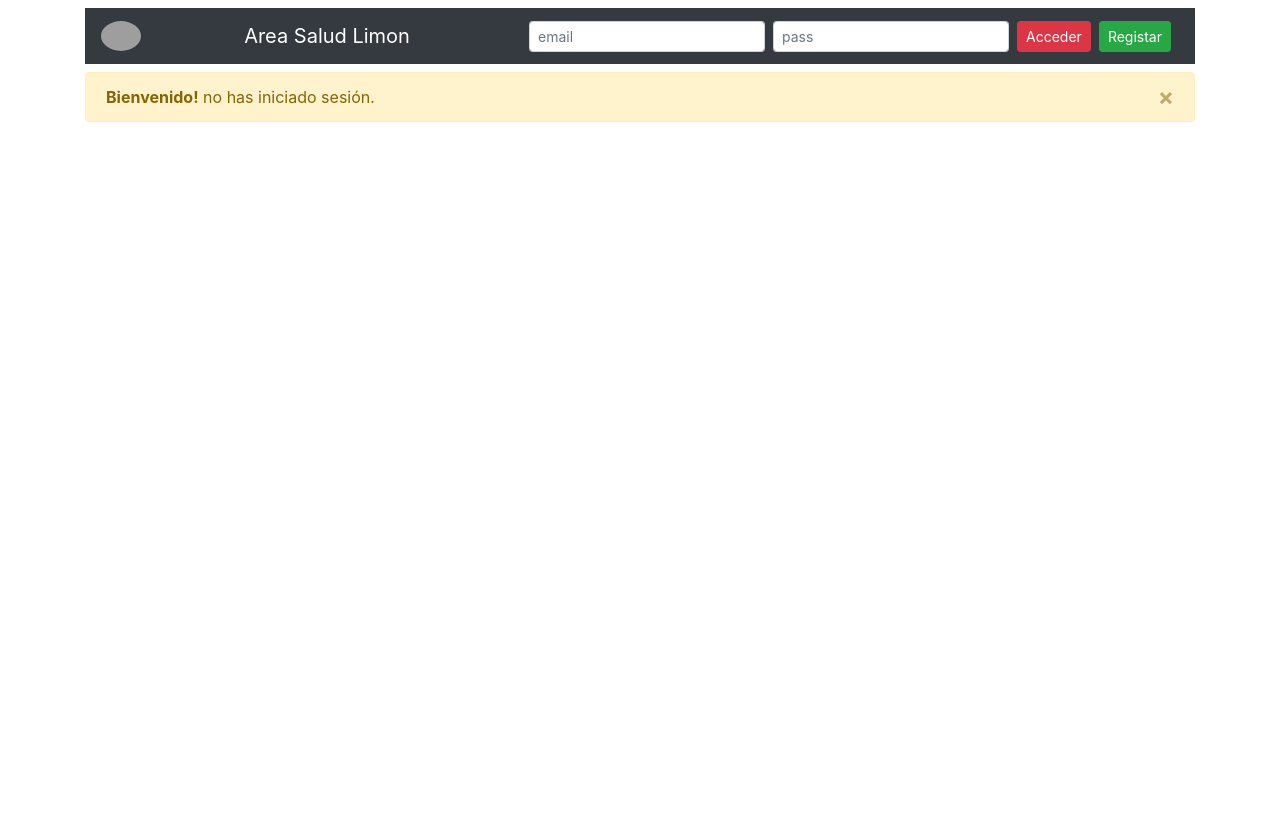
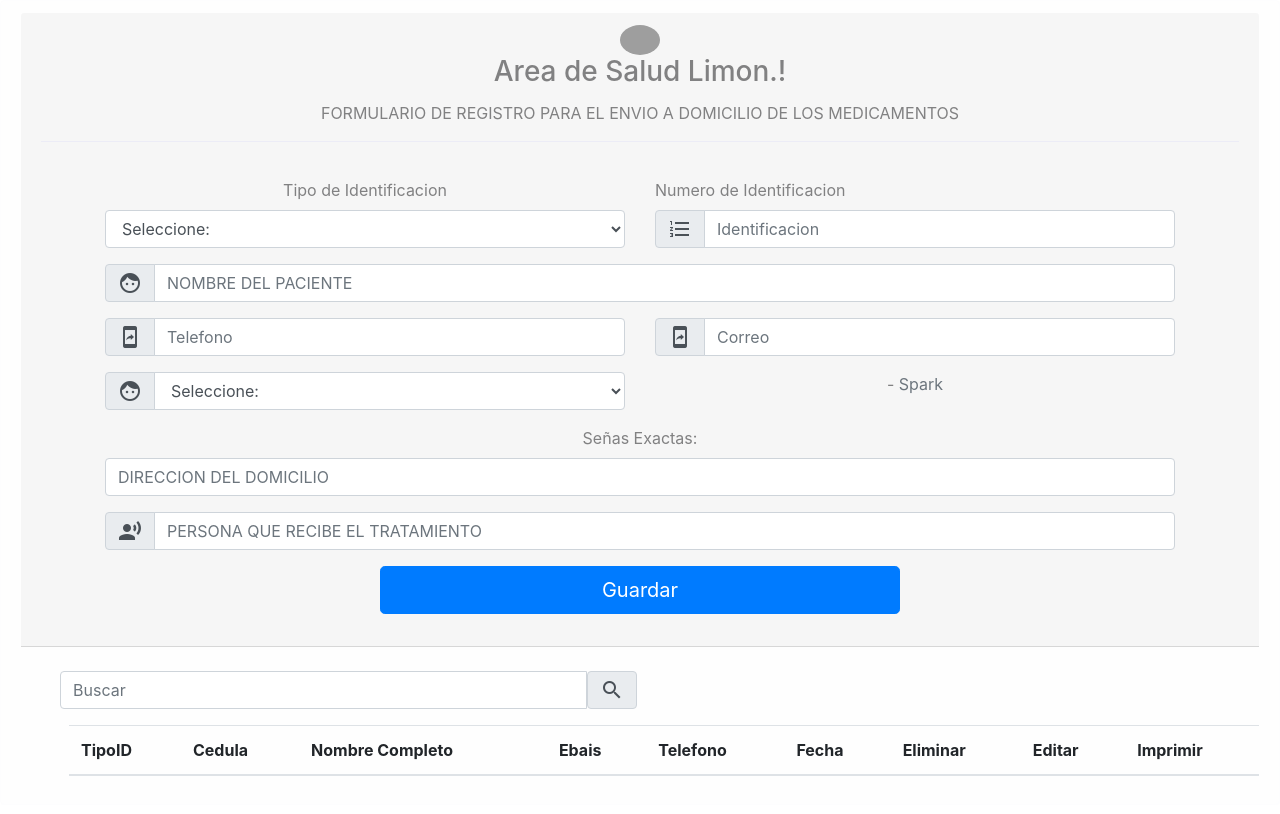
Before and after one commit to JosueCRC/domiciilioslimon, a plain HTML site: page index.html in a window 1280 px wide. Drawn offline with Linux system fonts and the light colour scheme; no server answers; grey boxes are pictures that could not be loaded.

Commit message:
Login y fechas
Quitar el Login y modificar el almacenamiento de fechas

```diff
--- a/index.html
+++ b/index.html
@@ -14,49 +14,225 @@
     <title>Registro de llamadas y Domicilios</title>
   </head>
   <body>
-    <div class="container mt-2">
-        <nav class="navbar navbar-dark bg-dark">
-          <img src="https://www.ccss.sa.cr/img/logo.png
-                " alt="Circle Image" class="rounded-circle img-fluid" id="imagen" style="width: 2.5rem">
-            <a class="navbar-brand">Area Salud Limon</a>
-            <div class="form-inline">
-                <input id="email2" type="email" placeholder="email" class="form-control form-control-sm mr-sm-2">
-                <input id="contraseña2" type="password" placeholder="pass" class="form-control form-control-sm mr-sm-2">
-                 <button class="btn btn-danger my-2 my-sm-0 btn-sm mr-2" onclick="ingreso()">Acceder</button>
-                 <button class="btn btn-success my-2 my-sm-0 btn-sm mr-sm-2" data-toggle="modal" data-target="#exampleModal" >Registar</button>
+    <div id="main">
 
+
+
+
+    <div class="alert alert-light" role="alert">
+      <div class="card-header card-header-primary text-center">
+        <img src="https://www.ccss.sa.cr/img/logo.png" alt="Circle Image" class="rounded-circle img-fluid" id="imagen" style="width: 2.5rem">
+
+
+              <h3 class="card-title" id="titulo">Area de Salud Limon.!</h3>
+        <p class="description text-center" id="encabezado">FORMULARIO DE REGISTRO PARA EL ENVIO A DOMICILIO DE LOS MEDICAMENTOS</p>
+        <div class="social-line">
+        </div>
+        <hr>
+        <div class="container">
+<div class="card-body">
+    <div class="row">
+          <div class="col col-12 col-md-6">
+            <div class="form-group">
+              <label for="exampleFormControlSelect1">Tipo de Identificacion</label>
+              <select id="tipoId"  class="form-control" required="required"><option value="">Seleccione:</option>
+              <option value="0">NACIONAL</option>
+              <option value="7">EXTRANGERO</option>
+              <option value="6">INTERNO</option>
+
+          </select>
             </div>
-          </nav>
-
-<!-- Modal -->
-        <div class="modal fade" id="exampleModal" tabindex="-1" role="dialog" aria-labelledby="exampleModalLabel" aria-hidden="true">
-            <div class="modal-dialog">
-            <div class="modal-content">
-                <div class="modal-header">
-
-                <h5 class="modal-title" id="exampleModalLabel">Formulario de Registro</h5>
-                <button type="button" class="close" data-dismiss="modal" aria-label="Close">
-                    <span aria-hidden="true">&times;</span>
-                </button>
-                </div>
-                <div class="modal-body">
-
-                    <input id="email" type="email" placeholder="Ingrese un email" class="form-control" >
-                    <div class="mt-2"></div>
-                    <input id="contraseña" type="password" placeholder="ingrese contraseña"class="form-control" >
-                </div>
-                <div class="modal-footer">
-                <button type="button" class="btn btn-secondary" data-dismiss="modal">Cerrar</button>
-                <button type="button" class="btn btn-primary" onclick="registrar()">Registar</button>
-
-                </div>
+          </div>
+        <div class="col col-12 col-md-6">
+          <div class="input-group">
+              <label for="exampleFormControlSelect1">Numero de Identificacion</label>
+              <input type="hidden" id="id" value="" class="form-control" />
             </div>
+            <div class="input-group">
+            <div class="input-group-prepend">
+                <span class="input-group-text">
+                  <i class="material-icons">format_list_numbered</i>
+                </span>
+              </div>
+              <input type="text" id="cedula" placeholder="Identificacion" value="" class="form-control" />
             </div>
         </div>
     </div>
-    <div class="container mt-2" id="contenido">
+    <div class="row">
+      <div class="col-sm">
+        <div class="input-group">
+          <div class="input-group-prepend">
+            <span class="input-group-text">
+              <i class="material-icons">face</i>
+            </span>
+          </div>
+          <input type="text" id="nombre" placeholder="Nombre del Paciente" value="" class="form-control text-uppercase" />
+        </div>
+      </div>
+    </div>
+      <div class="row mt-3">
+            <div class="col-12 col-md-6">
+                <div class="input-group">
+                <div class="input-group-prepend">
+                  <span class="input-group-text">
+                    <i class="material-icons">mobile_screen_share</i>
+                  </span>
+                </div>
+                <input type="text" id="telefono" placeholder="Telefono" value="" class="form-control" />
+              </div>
+            </div>
+            <div class="col-12 col-md-6">
+                <div class="input-group">
+                <div class="input-group-prepend">
+                  <span class="input-group-text">
+                    <i class="material-icons">mobile_screen_share</i>
+                  </span>
+                </div>
+                <input type="text" id="correo" placeholder="Correo" value="" class="form-control" />
+              </div>
+            </div>
+      </div>
 
+      <input type="hidden" id="fecha" placeholder="fecha" value="" class="form-control" />
+
+          <div class="row mt-3">
+                <div class="col col-12 col-md-6">
+                <div class="input-group mb-3 ">
+                  <div class="input-group-prepend">
+                    <label class="input-group-text" for="inputGroupSelect01"><i class="material-icons">face</i></label>
+                  </div>
+                    <select  id="ebais" name="ebais_activos" class="form-control" required="required"><option value="" >Seleccione:</option>
+                      <option value="263201">EBAIS LOS COCOS </option>
+                      <option value="263202">EBAIS LA COLINA </option>
+                      <option value="263203">EBAIS PUEBLO NUEVO </option>
+                      <option value="263204">EBAIS LOS CORALES  </option>
+                      <option value="263205">EBAIS SANTA EDUVIGES </option>
+                      <option value="263206">EBAIS CRISTOBAL COLON</option>
+                      <option value="263207">EBAIS VILLA DEL MAR  </option>
+                      <option value="263208">EBAIS LIVERPOOL  </option>
+                      <option value="263209">EBAIS RIO BANANO </option>
+                      <option value="263210">EBAIS BANANITO</option>
+                      <option value="263220">EBAIS LIMON CENTRO</option>
+                      <option value="263221">EBAIS LIMON 2000 </option>
+                  </select>
+                </div>
+              </div>
+              <div class="col col-12 col-md-6">
+
+                <div class="form-group">
+                  <p class="mb-0" id="FechaActual" v-model="hoy">
+                    - <a href="dashboard.html" class="text-muted">Spark</a>
+                   </p>
+                </div>
+
+
+              </div>
+          </div>
+
+
+        <div class="form-group">
+        <label for="exampleFormControlTextarea1">Señas Exactas:</label>
+
+        <input type="text" id="direccion" placeholder="Direccion del domicilio" value="" class="form-control text-uppercase" />
+      </div>
+        <div class="row">
+          <div class="col-sm">
+            <div class="input-group">
+              <div class="input-group-prepend">
+                <span class="input-group-text">
+                  <i class="material-icons">record_voice_over
+                  </i>
+                </span>
+              </div>
+              <input type="text" class="form-control" id ="recibe" placeholder="PERSONA QUE RECIBE EL TRATAMIENTO">
+            </div>
+          </div>
+        </div>
+        <div class="row justify-content-center">
+          <div class="col-md-6 text-center mt-3">
+            <button class="btn btn-primary btn-lg btn-block" id="boton" onclick="guardar()" >Guardar</button>
+          </div>
+        </div>
+</div>
+</div>
+      </div>
+
+      <div class="mt-4 ml-4" >
+      <div class="col-4 col-md-6 sx-12">
+        <div class="input-group">
+
+        <input type="text" id="myInput" onkeyup="myFiltro()" placeholder="Buscar" value="" class="form-control" />
+        <span class="input-group-text">
+          <i class="material-icons">search</i>
+        </span>
+      </div>
     </div>
+</div>
+
+<div class=" mt-3 ml-5" >
+<div class="table-responsive">
+<table class="table" >
+  <thead>
+    <tr>
+      <th scope="col">TipoID</th>
+      <th scope="col">Cedula</th>
+      <th scope="col">Nombre Completo</th>
+      <th scope="col">Ebais</th>
+      <th scope="col">Telefono</th>
+      <th scope="col">Fecha</th>
+      <th>Eliminar</th>
+      <th>Editar</th>
+      <th>Imprimir</th>
+    </tr>
+  </thead>
+  <tbody id="tabla"> </tbody>
+</table>
+</div>
+</div>
+
+    <div class="row">
+      <p class="mb-0" id="FechaActual" >
+    </div>
+
+    <!-- Button trigger modal -->
+
+  </div>
+
+
+
+
+    <script>
+
+    </script>
+
+    <!-- Optional JavaScript -->
+    <!-- jQuery first, then Popper.js, then Bootstrap JS -->
+    <script src="js/jquery-3.5.1.slim.min.js"></script>
+    <script src="js/popper.min.js"></script>
+    <script src="js/bootstrap.min.js"></script>
+    <script src="https://www.gstatic.com/firebasejs/7.14.5/firebase-app.js"></script>
+
+
+  <!-- Add Firebase products that you want to use -->
+  <script src="https://www.gstatic.com/firebasejs/7.14.5/firebase-auth.js"></script>
+  <script src="https://www.gstatic.com/firebasejs/7.14.5/firebase-firestore.js"></script>
+
+<script>
+    // Your web app's Firebase configuration
+    var firebaseConfig = {
+      apiKey: "AIzaSyC74QNWfrpQ_dlAxU9fkSGYL-qDgYxiHn4",
+      authDomain: "tiempos-d2216.firebaseapp.com",
+      databaseURL: "https://tiempos-d2216.firebaseio.com",
+      projectId: "tiempos-d2216",
+      storageBucket: "tiempos-d2216.appspot.com",
+      messagingSenderId: "361199090866",
+      appId: "1:361199090866:web:d53a63ee9b4b93c8"
+    };
+    // Initialize Firebase
+    firebase.initializeApp(firebaseConfig);
+  </script>
+      <!-- <script src="app.js"></script> -->
+      <script src="js/datos.js"></script>
 
 
   <script>
@@ -85,47 +261,5 @@
     }
     </script>
 
-
-
-    <div class="row">
-      <p class="mb-0" id="FechaActual" >
-    </div>
-
-    <!-- Button trigger modal -->
-
-
-
-
-
-
-    <!-- Optional JavaScript -->
-    <!-- jQuery first, then Popper.js, then Bootstrap JS -->
-    <script src="js/jquery-3.5.1.slim.min.js"></script>
-    <script src="js/popper.min.js"></script>
-    <script src="js/bootstrap.min.js"></script>
-    <script src="https://www.gstatic.com/firebasejs/7.14.5/firebase-app.js"></script>
-
-
-  <!-- Add Firebase products that you want to use -->
-  <script src="https://www.gstatic.com/firebasejs/7.14.5/firebase-auth.js"></script>
-  <script src="https://www.gstatic.com/firebasejs/7.14.5/firebase-firestore.js"></script>
-
-<script>
-    // Your web app's Firebase configuration
-    var firebaseConfig = {
-      apiKey: "AIzaSyC74QNWfrpQ_dlAxU9fkSGYL-qDgYxiHn4",
-      authDomain: "tiempos-d2216.firebaseapp.com",
-      databaseURL: "https://tiempos-d2216.firebaseio.com",
-      projectId: "tiempos-d2216",
-      storageBucket: "tiempos-d2216.appspot.com",
-      messagingSenderId: "361199090866",
-      appId: "1:361199090866:web:d53a63ee9b4b93c8"
-    };
-    // Initialize Firebase
-    firebase.initializeApp(firebaseConfig);
-  </script>
-      <script src="app.js"></script>
-      <script src="js/datos.js"></script>
-
   </body>
 </html>
```
